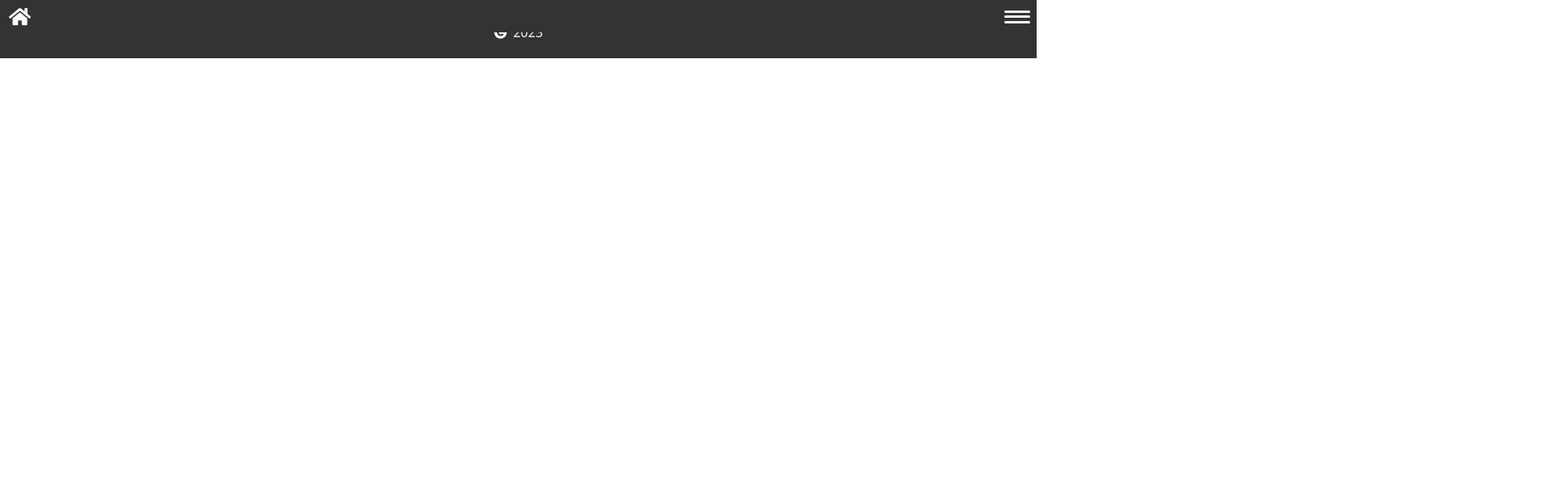
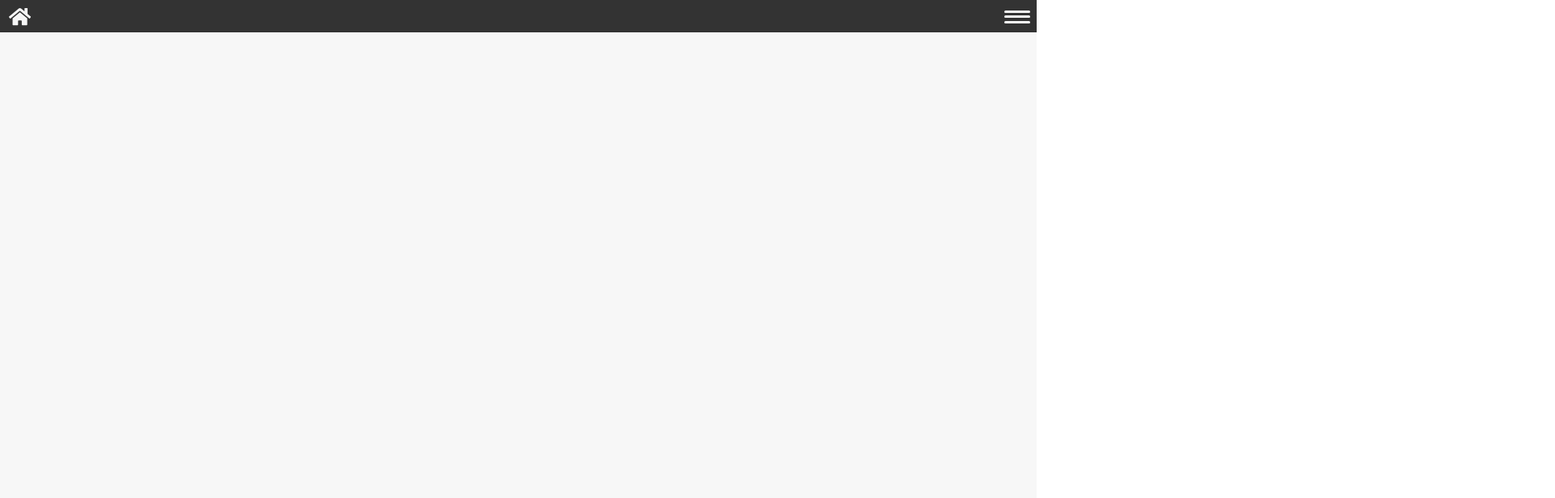
Before and after one commit to akliyachir/Mern_stack_Articles_Publishing_platform, a React (Vite) app in the folder articles_publishing_platform_v1/client/: page / in a window 1280 px wide. Shown: the top 616 px of the page at 81% size, 1920 px wide, since content can reach past the window. Built offline with nearby package versions, Linux system fonts and the light colour scheme.

Commit message:
mern stack, articles publishing platform buit, making create article page

```diff
--- a/articles_publishing_platform_v1/client/src/Components/5-FooterHomePage/FooterHomePage.css
+++ b/articles_publishing_platform_v1/client/src/Components/5-FooterHomePage/FooterHomePage.css
@@ -1,8 +1,6 @@
 .FooterHomePage {
   position: absolute;
   bottom: 0;
-  left: 0;
-  right: 0;
   width: 100%;
   height: 4rem;
   display: flex;
--- a/articles_publishing_platform_v1/client/src/Pages/1-RootLayout/RootLayout.css
+++ b/articles_publishing_platform_v1/client/src/Pages/1-RootLayout/RootLayout.css
@@ -4,9 +4,10 @@
   display: flex;
   justify-content: center;
   align-items: center;
+  height: 100vh;
 }
 
 .RootLayoutContent {
   padding-top: 2.5rem;
-  padding-bottom: 2rem;
+  padding-bottom: 4rem;
 }
```
